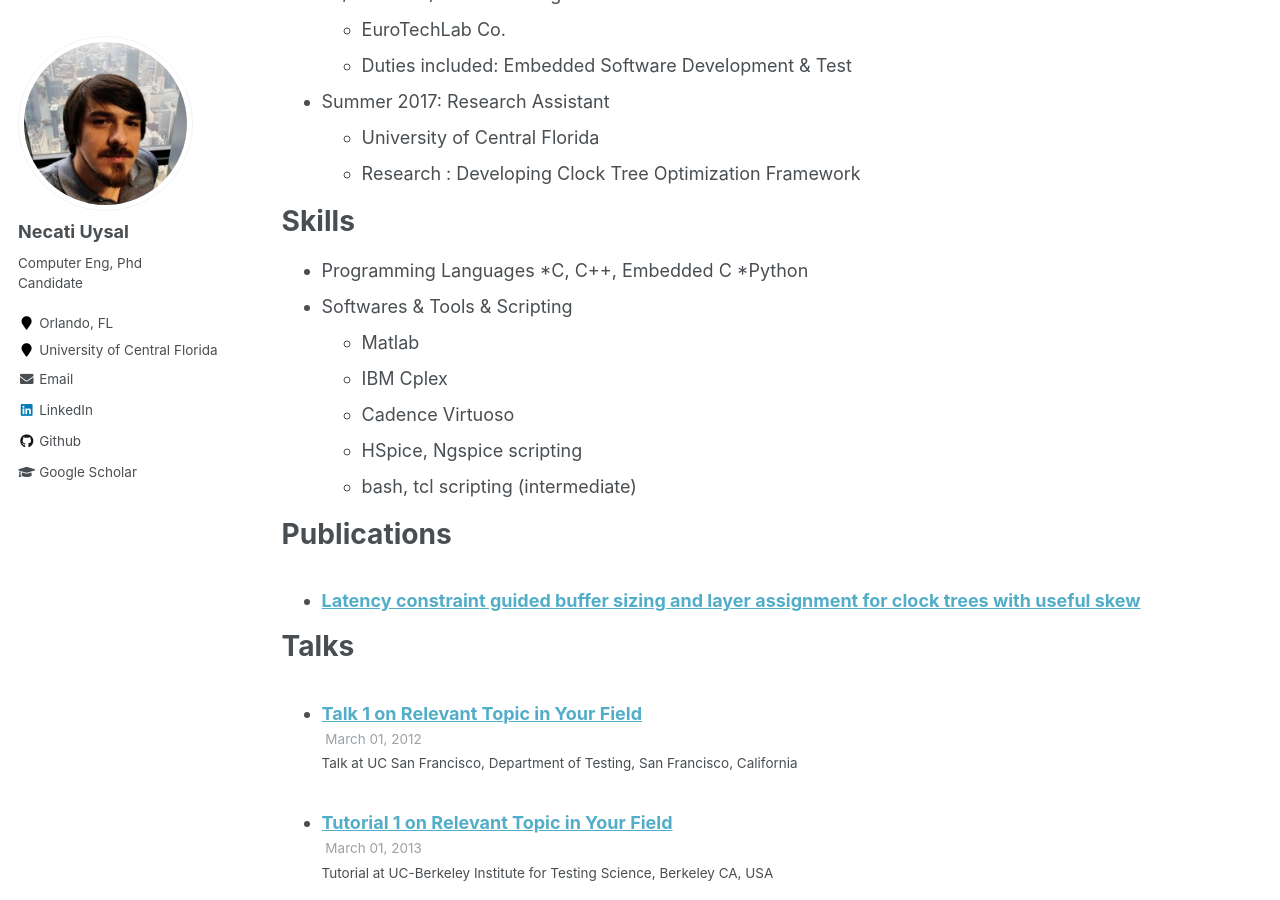
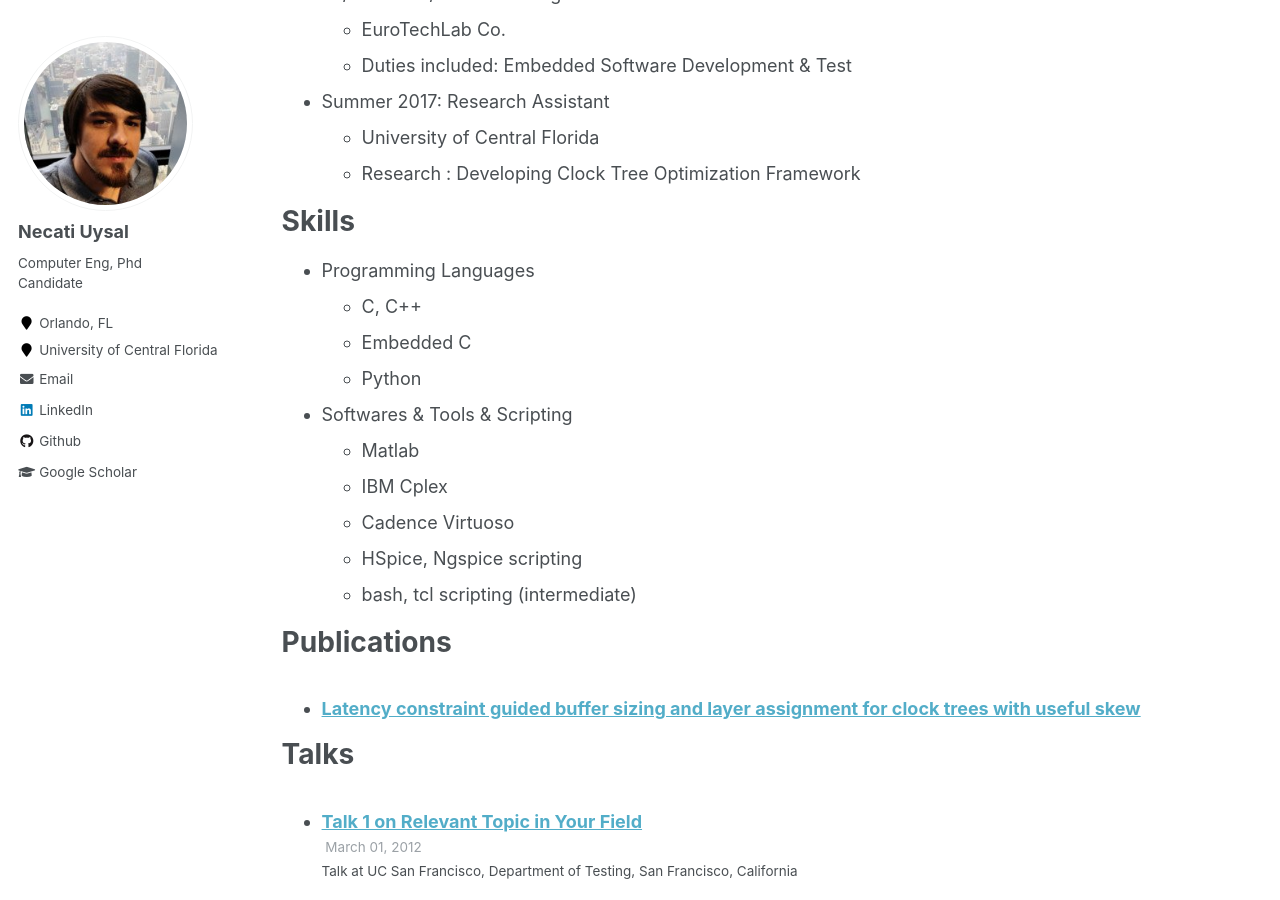
Before and after one commit to MrNjT/mrnjt.github.io, a Jekyll site: the page built from _pages/cv.md, in a window 1280 px wide and 900 px high, scrolled down 401 px. Built offline with Jekyll 4.4.1, drawn with Linux system fonts in a browser that asks for light colours.

Commit message:
Update cv.md

```diff
--- a/_pages/cv.md
+++ b/_pages/cv.md
@@ -28,8 +28,9 @@ Work experience
 Skills
 ======
 * Programming Languages
-  *C, C++, Embedded C
-  *Python
+  * C, C++
+  * Embedded C
+  * Python
 * Softwares & Tools & Scripting
   * Matlab
   * IBM Cplex
```
